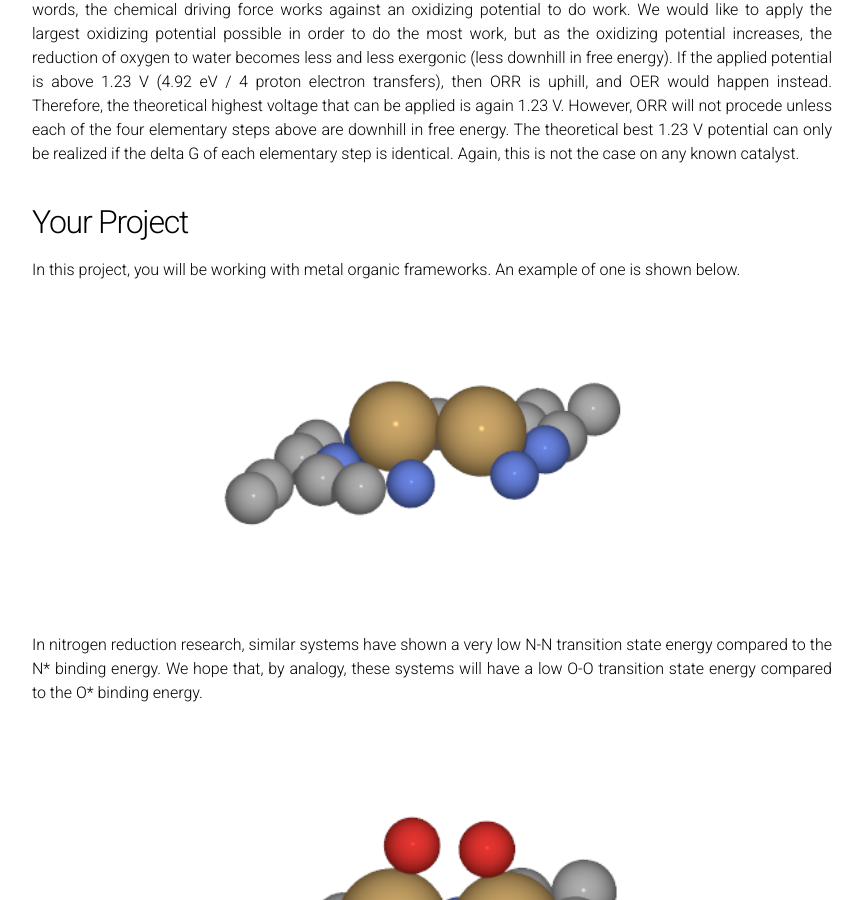
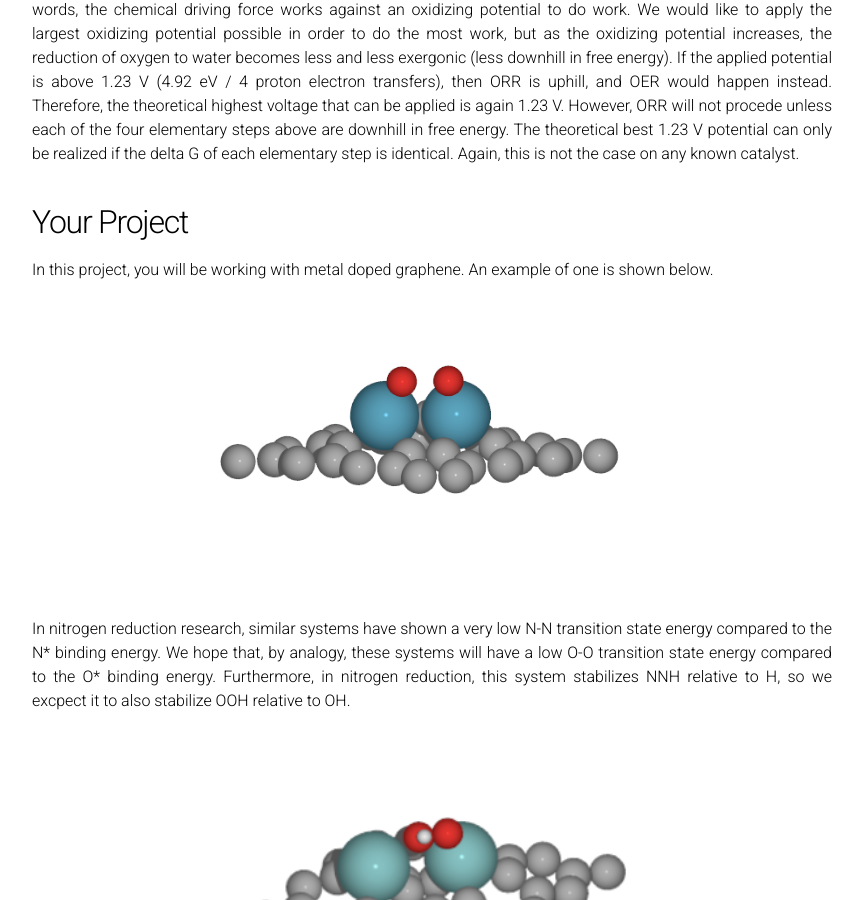
Before and after one commit to brohr/brohr.github.io, a Jekyll site: the page built from Motivation.md, in a window 1280 px wide and 900 px high, scrolled down 3120 px. Shown: the whole window, without its empty margins (208-1071 px from the left). Built offline with Jekyll 4.4.1, drawn with Linux system fonts in a browser that asks for light colours; formulas are drawn with MathJax 3; our own code applies the rules of GitHub Pages for plain Markdown files.

Commit message:
1487922611.68

```diff
--- a/Motivation.md
+++ b/Motivation.md
@@ -121,16 +121,16 @@ There is a substantial chemical driving force to reduce oxygen to and form water
 
 ## Your Project ##
 
-In this project, you will be working with metal organic frameworks. An example of one is shown below.
+In this project, you will be working with metal doped graphene. An example of one is shown below.
 
 <br>
-<center><img src="/Images/MOF.png" alt="OER" style="width: 450px;"/></center>
+<center><img src="/Images/OO_TS.png" alt="OER" style="width: 450px;"/></center>
 <br><br>
 
-In nitrogen reduction research, similar systems have shown a very low N-N transition state energy compared to the N* binding energy. We hope that, by analogy, these systems will have a low O-O transition state energy compared to the O* binding energy.
+In nitrogen reduction research, similar systems have shown a very low N-N transition state energy compared to the N* binding energy. We hope that, by analogy, these systems will have a low O-O transition state energy compared to the O* binding energy. Furthermore, in nitrogen reduction, this system stabilizes NNH relative to H, so we excpect it to also stabilize OOH relative to OH.
 
 <br>
-<center><img src="/Images/MOF_TS.png" alt="OER" style="width: 450px;"/></center>
+<center><img src="/Images/OOH.png" alt="OER" style="width: 450px;"/></center>
 <br><br>
 
 Since OER and ORR share all of the same intermediates, after calculating the binding energies of these intermediates on the catalyst that will be assigned to you, you will be able to comment on your catalyst's utility as an OER catalyst or an ORR catalyst. A decreased O-O coupling barrier would be very beneficial to both processes.
```
Also changed, not shown: Images/OOH.png (added), Images/OO_TS.png (added).
